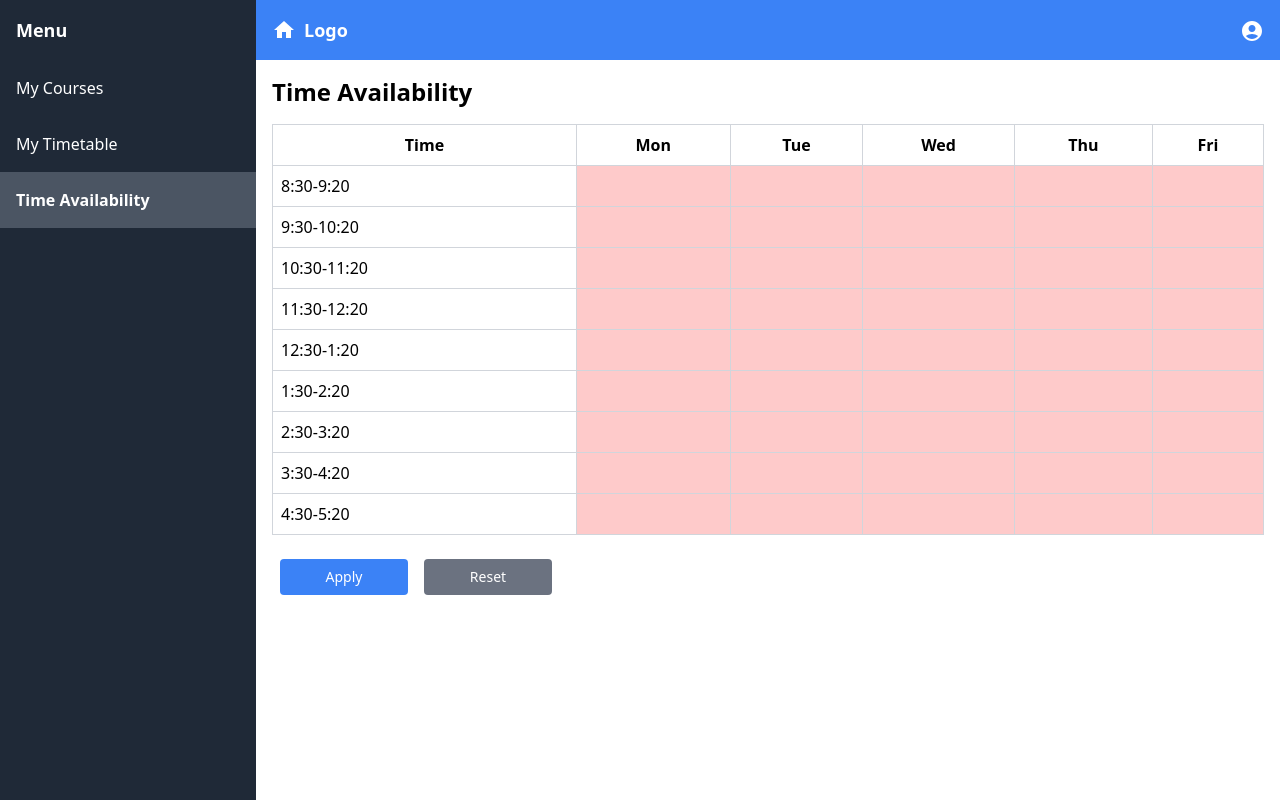
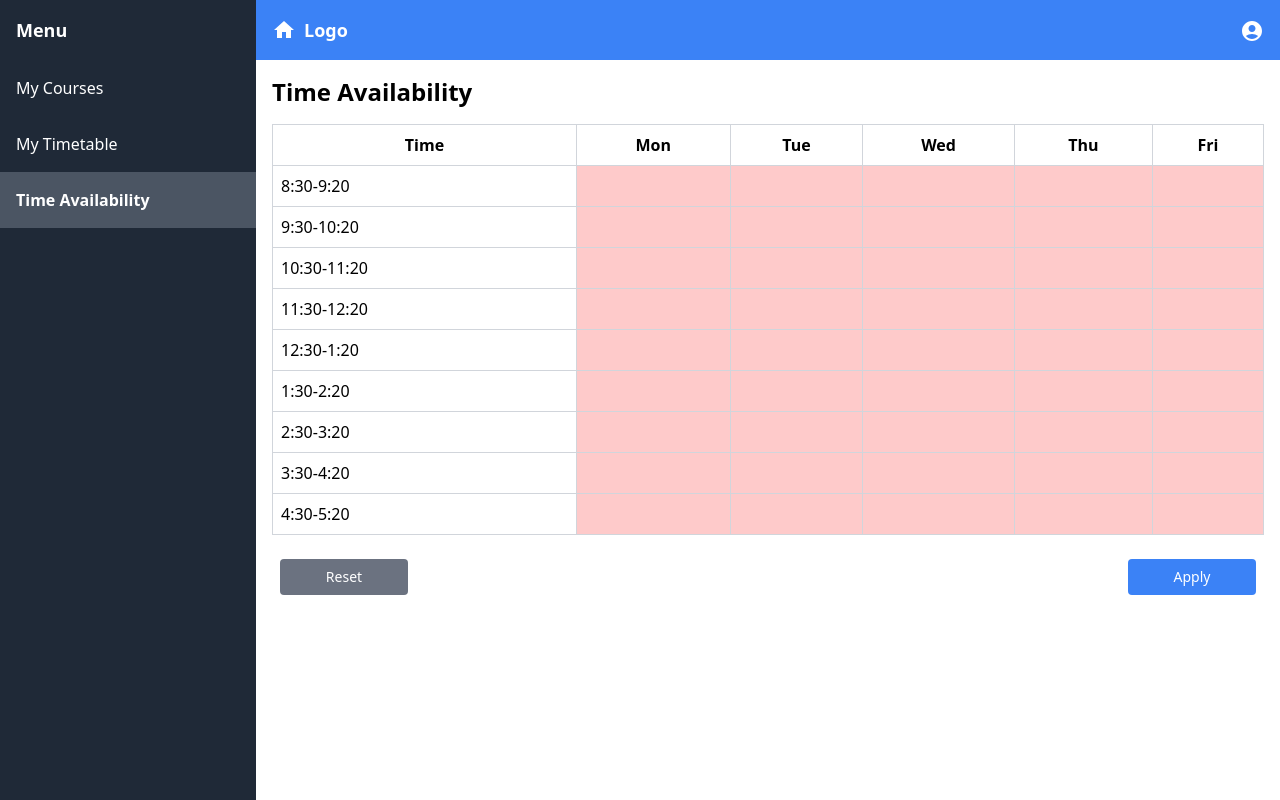
Before and after one commit to ChinaiArman/AWSFinalProject, a React (Vite) app in the folder client/: page /faculty/time-availability in a window 1280 px wide. Built offline with nearby package versions, Linux system fonts and the light colour scheme.

Commit message:
uUpdated code for the ScheduleTable component with the "Reset" button moved to the left and the "Apply" button moved to the right

```diff
--- a/client/src/components/ScheduleTable.jsx
+++ b/client/src/components/ScheduleTable.jsx
@@ -2,11 +2,13 @@ import React, { useState } from "react";
 import ScheduleButton from "./buttons/ScheduleButton";
 
 function ScheduleTable({ days, timeSlots, initialAvailability = {}, onSave }) {
+  // State to manage availability
   const [availability, setAvailability] = useState(() => {
     if (Object.keys(initialAvailability).length) {
       return initialAvailability;
     }
 
+    // Default empty availability
     const defaultAvailability = {};
     days.forEach((day) => {
       defaultAvailability[day] = {};
@@ -17,6 +19,21 @@ function ScheduleTable({ days, timeSlots, initialAvailability = {}, onSave }) {
     return defaultAvailability;
   });
 
+  // Reset availability to initial state
+  const handleReset = () => {
+    setAvailability(() => {
+      const resetAvailability = {};
+      days.forEach((day) => {
+        resetAvailability[day] = {};
+        timeSlots.forEach((slot) => {
+          resetAvailability[day][slot] = false;
+        });
+      });
+      return resetAvailability;
+    });
+  };
+
+  // Toggle individual availability cell
   const toggleAvailability = (day, slot) => {
     setAvailability((prevAvailability) => ({
       ...prevAvailability,
@@ -25,17 +42,6 @@ function ScheduleTable({ days, timeSlots, initialAvailability = {}, onSave }) {
         [slot]: !prevAvailability[day][slot],
       },
     }));
-  };
-
-  const handleReset = () => {
-    const resetAvailability = {};
-    days.forEach((day) => {
-      resetAvailability[day] = {};
-      timeSlots.forEach((slot) => {
-        resetAvailability[day][slot] = false;
-      });
-    });
-    setAvailability(resetAvailability);
   };
 
   return (
@@ -70,16 +76,18 @@ function ScheduleTable({ days, timeSlots, initialAvailability = {}, onSave }) {
           ))}
         </tbody>
       </table>
-      <div className="flex mt-4">
+      <div className="flex justify-between mt-4">
+        {/* Reset Button on the Left */}
+        <ScheduleButton
+          label="Reset"
+          color="gray"
+          onClick={handleReset}
+        />
+        {/* Apply Button on the Right */}
         <ScheduleButton
           label="Apply"
+          color="blue"
           onClick={() => onSave && onSave(availability)}
-          color="blue"
-        />
-        <ScheduleButton
-          label="Reset"
-          onClick={handleReset}
-          color="gray"
         />
       </div>
     </div>
```
